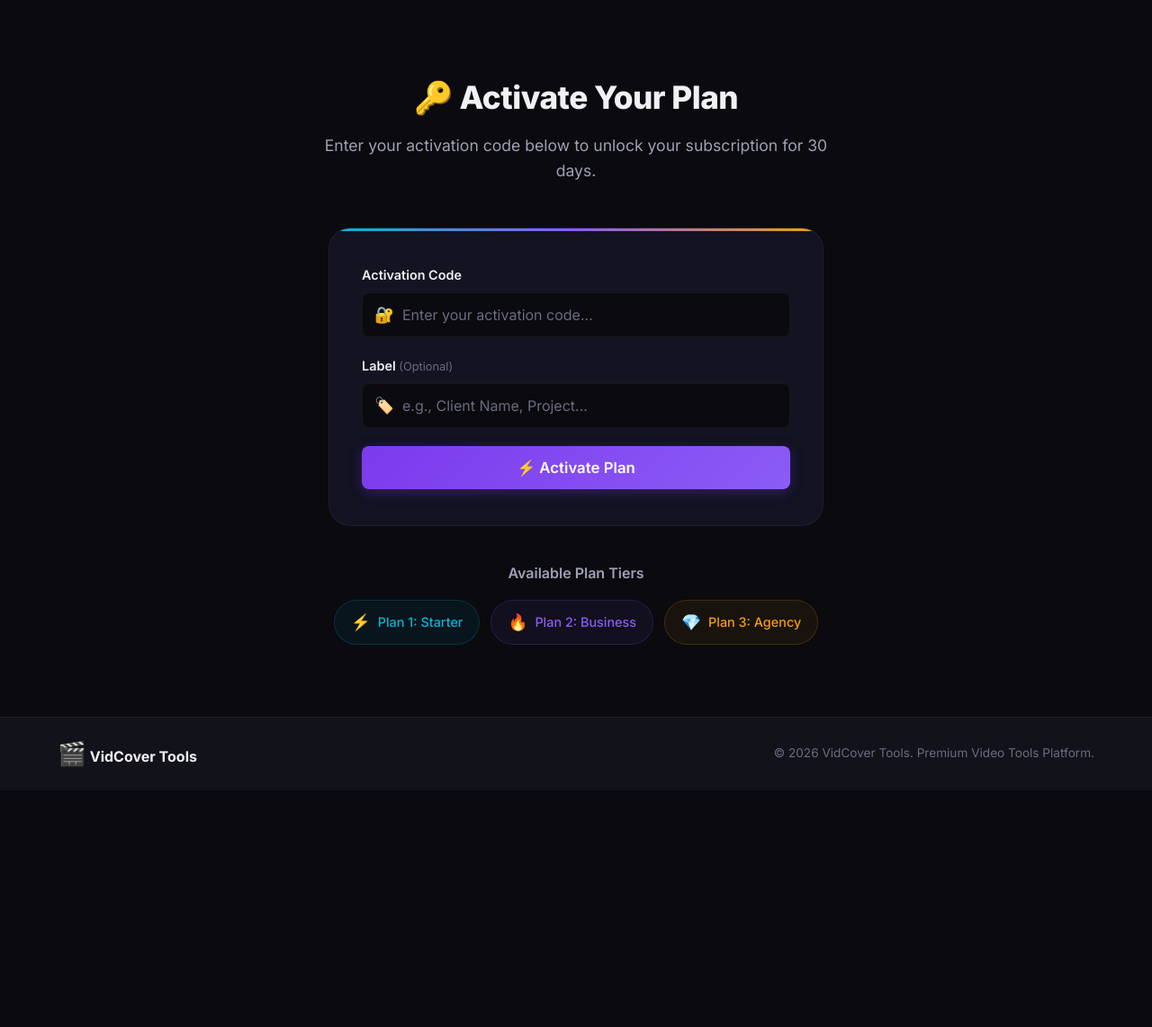
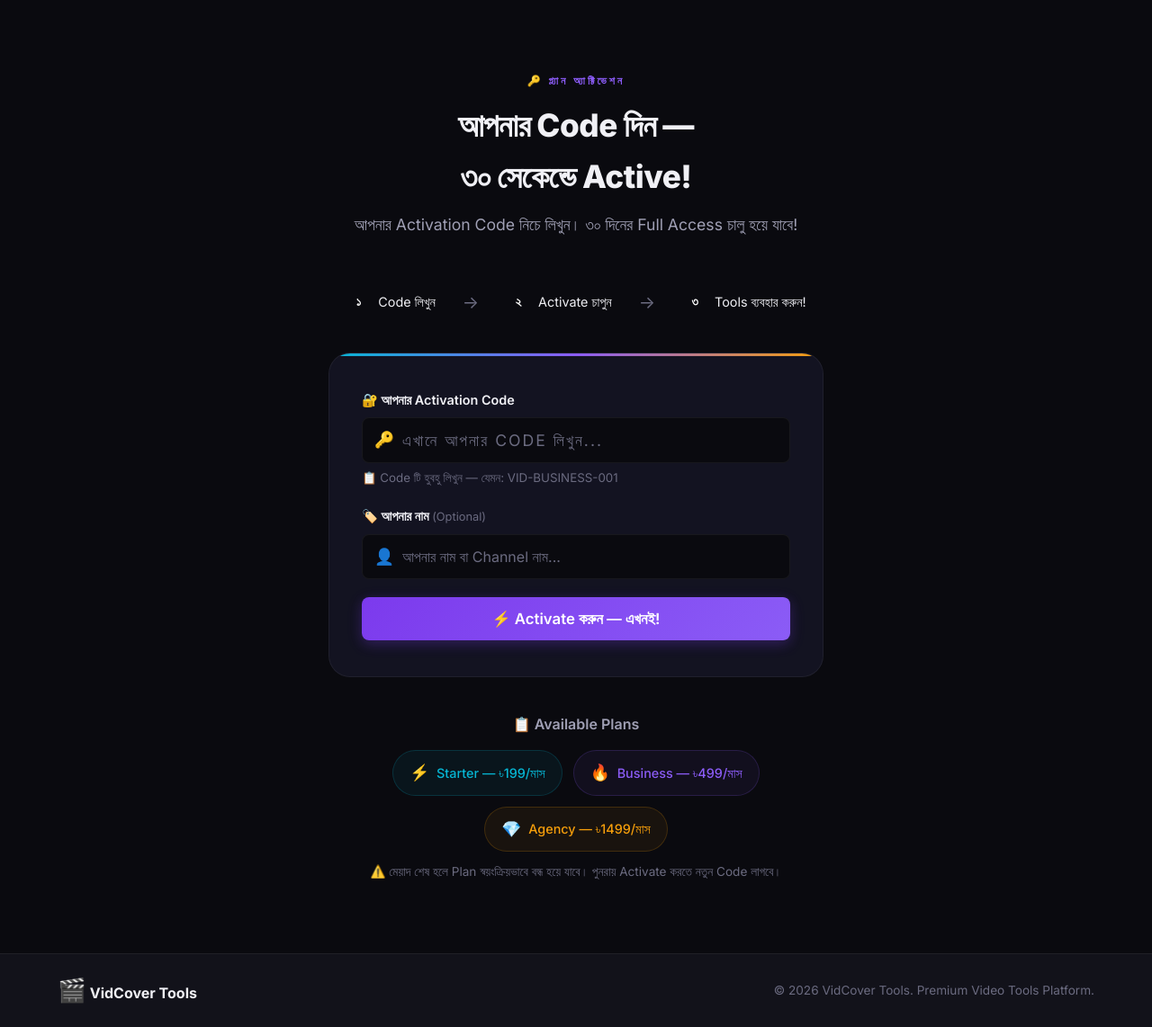
Before and after one commit to mubinpapa741-lang/vidcover-tools, a Flask app: page /activate in a window 1280 px wide. Shown: the part 70-1212 px from the top of the page at 90% size. Before the commit the page ends 923 px from the top, so only its background shows below. Run offline with Flask 3, Linux system fonts and the light colour scheme.

Commit message:
Professional Bangla activation page + locked state + auto-expiry messaging

```diff
--- a/templates/activate.html
+++ b/templates/activate.html
@@ -1,12 +1,31 @@
 {% extends "base.html" %}
-{% block title %}Activate Plan — VidCover Tools{% endblock %}
+{% block title %}প্ল্যান Activate করুন — VidCover Tools{% endblock %}
 
 {% block content %}
 <section class="activate-section">
     <div class="section-container">
         <div class="section-header">
-            <h1 class="section-title">🔑 Activate Your Plan</h1>
-            <p class="section-subtitle">Enter your activation code below to unlock your subscription for 30 days.</p>
+            <div class="section-overline">🔑 প্ল্যান অ্যাক্টিভেশন</div>
+            <h1 class="section-title">আপনার Code দিন — <br>৩০ সেকেন্ডে Active!</h1>
+            <p class="section-subtitle">আপনার Activation Code নিচে লিখুন। ৩০ দিনের Full Access চালু হয়ে যাবে!</p>
+        </div>
+
+        <!-- Steps -->
+        <div class="activate-steps animate-fade-in">
+            <div class="step-item">
+                <div class="step-num">১</div>
+                <span>Code লিখুন</span>
+            </div>
+            <div class="step-arrow">→</div>
+            <div class="step-item">
+                <div class="step-num">২</div>
+                <span>Activate চাপুন</span>
+            </div>
+            <div class="step-arrow">→</div>
+            <div class="step-item">
+                <div class="step-num">৩</div>
+                <span>Tools ব্যবহার করুন!</span>
+            </div>
         </div>
 
         <!-- Activation Form -->
@@ -14,37 +33,39 @@
             <div class="activate-card-glow"></div>
             <form id="activate-form" class="activate-form">
                 <div class="form-group">
-                    <label for="activation-code" class="form-label">Activation Code</label>
+                    <label for="activation-code" class="form-label">🔐 আপনার Activation Code</label>
                     <div class="input-wrapper">
-                        <span class="input-icon">🔐</span>
+                        <span class="input-icon">🔑</span>
                         <input
                             type="text"
                             id="activation-code"
                             name="code"
                             class="form-input"
-                            placeholder="Enter your activation code..."
+                            placeholder="এখানে আপনার Code লিখুন..."
                             autocomplete="off"
                             required
+                            style="text-transform: uppercase; letter-spacing: 2px; font-size: 1.1rem;"
                         >
                     </div>
+                    <small style="color:var(--text-muted); margin-top:6px; display:block;">📋 Code টি হুবহু লিখুন — যেমন: VID-BUSINESS-001</small>
                 </div>
 
                 <div class="form-group">
-                    <label for="user-label" class="form-label">Label <span class="form-optional">(Optional)</span></label>
+                    <label for="user-label" class="form-label">🏷️ আপনার নাম <span class="form-optional">(Optional)</span></label>
                     <div class="input-wrapper">
-                        <span class="input-icon">🏷️</span>
+                        <span class="input-icon">👤</span>
                         <input
                             type="text"
                             id="user-label"
                             name="label"
                             class="form-input"
-                            placeholder="e.g., Client Name, Project..."
+                            placeholder="আপনার নাম বা Channel নাম..."
                         >
                     </div>
                 </div>
 
                 <button type="submit" class="btn btn-primary btn-lg btn-full" id="activate-btn">
-                    <span class="btn-text">⚡ Activate Plan</span>
+                    <span class="btn-text">⚡ Activate করুন — এখনই!</span>
                     <span class="btn-loading" style="display:none;">
                         <span class="spinner"></span> Activating...
                     </span>
@@ -57,39 +78,85 @@
             <!-- Activated Plan Info -->
             <div id="activated-plan-info" class="activated-plan-info" style="display:none;">
                 <div class="activated-icon">🎉</div>
-                <h3 class="activated-title">Plan Activated Successfully!</h3>
+                <h3 class="activated-title">অভিনন্দন! Plan Active হয়ে গেছে!</h3>
+                <p style="color:var(--text-muted); margin-bottom:20px;">এখন থেকে আপনি সব VoiceCover Tools ব্যবহার করতে পারবেন!</p>
                 <div class="activated-details">
                     <div class="activated-detail">
-                        <span class="detail-label">Plan:</span>
+                        <span class="detail-label">📦 প্ল্যান:</span>
                         <span class="detail-value" id="activated-plan-name"></span>
                     </div>
                     <div class="activated-detail">
-                        <span class="detail-label">Expires:</span>
+                        <span class="detail-label">📅 মেয়াদ শেষ:</span>
                         <span class="detail-value" id="activated-plan-expires"></span>
                     </div>
                     <div class="activated-detail">
-                        <span class="detail-label">Days Remaining:</span>
-                        <span class="detail-value" id="activated-plan-days"></span>
+                        <span class="detail-label">⏳ বাকি আছে:</span>
+                        <span class="detail-value" id="activated-plan-days" style="color:#10b981; font-weight:700;"></span>
                     </div>
                 </div>
-                <a href="/tools" class="btn btn-primary btn-lg">🛠️ Go to Tools →</a>
+                <a href="/tools" class="btn btn-primary btn-lg" style="margin-top:20px; display:inline-flex; gap:8px; align-items:center;">
+                    🛠️ এখনই Tools ব্যবহার করুন →
+                </a>
             </div>
         </div>
 
         <!-- Plan Tiers Info -->
         <div class="activate-plans-info animate-fade-in-up delay-1">
-            <h3 class="plans-info-title">Available Plan Tiers</h3>
+            <h3 class="plans-info-title">📋 Available Plans</h3>
             <div class="plans-info-grid">
                 {% for tier, info in plans.items() %}
                 <div class="plan-info-chip" style="border-color: {{ info.color }}30; background: {{ info.color }}10;">
                     <span class="chip-emoji">{{ info.emoji }}</span>
-                    <span class="chip-name" style="color: {{ info.color }}">Plan {{ tier }}: {{ info.name }}</span>
+                    <span class="chip-name" style="color: {{ info.color }}">{{ info.name }} — ৳{{ info.price }}/মাস</span>
                 </div>
                 {% endfor %}
             </div>
+            <p style="color:var(--text-muted); text-align:center; margin-top:12px; font-size:0.85rem;">
+                ⚠️ মেয়াদ শেষ হলে Plan স্বয়ংক্রিয়ভাবে বন্ধ হয়ে যাবে। পুনরায় Activate করতে নতুন Code লাগবে।
+            </p>
         </div>
     </div>
 </section>
+
+<style>
+.activate-steps {
+    display: flex;
+    align-items: center;
+    justify-content: center;
+    gap: 12px;
+    margin-bottom: 32px;
+    flex-wrap: wrap;
+}
+.step-item {
+    display: flex;
+    align-items: center;
+    gap: 8px;
+    background: var(--surface);
+    padding: 10px 18px;
+    border-radius: 12px;
+    border: 1px solid var(--border);
+    font-size: 0.9rem;
+    color: var(--text);
+}
+.step-num {
+    width: 28px; height: 28px;
+    background: var(--primary);
+    color: #fff;
+    border-radius: 50%;
+    display: flex; align-items: center; justify-content: center;
+    font-weight: 700;
+    font-size: 0.85rem;
+}
+.step-arrow {
+    color: var(--text-muted);
+    font-size: 1.2rem;
+}
+@media (max-width: 600px) {
+    .step-arrow { display: none; }
+    .activate-steps { gap: 8px; }
+    .step-item { font-size: 0.8rem; padding: 8px 12px; }
+}
+</style>
 {% endblock %}
 
 {% block scripts %}
```
Also changed, not shown: templates/tools.html (+10 -6 lines).
